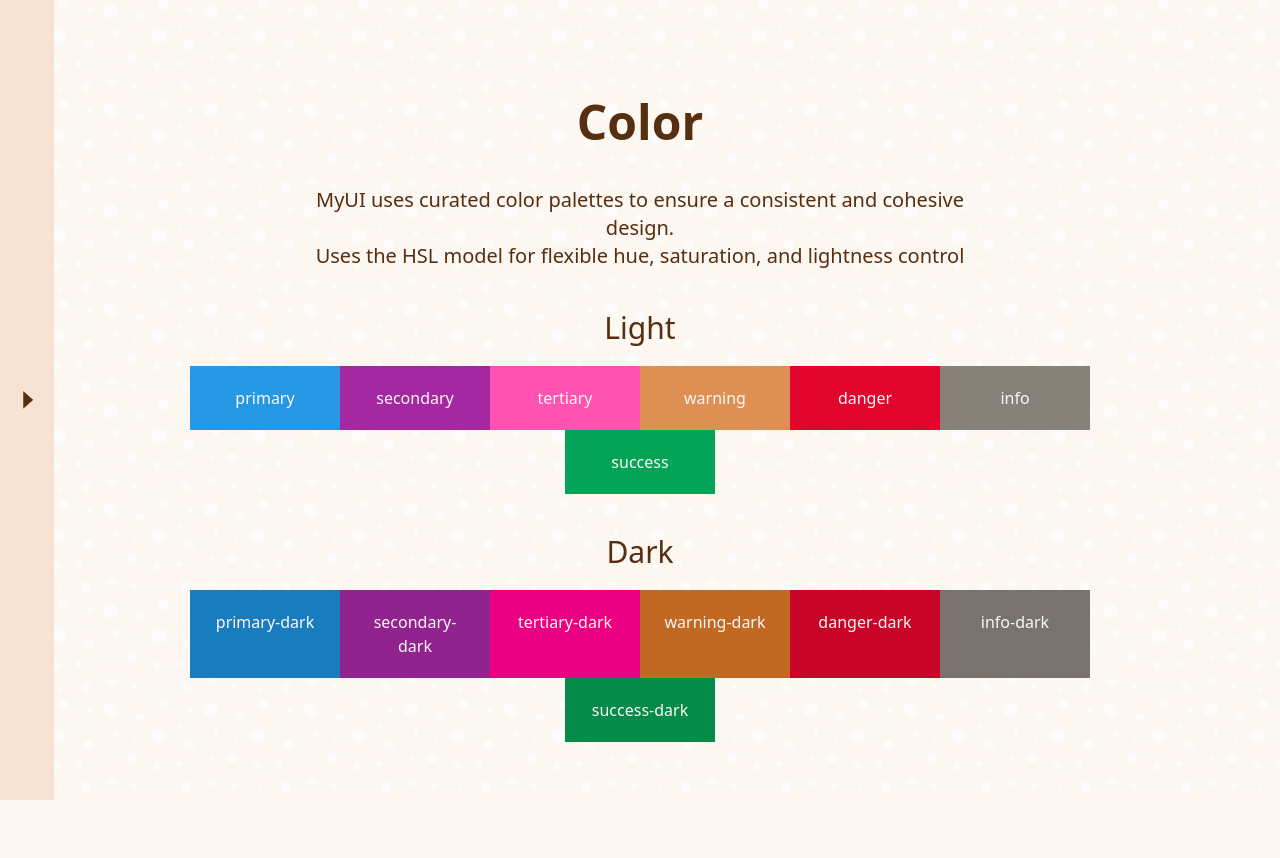
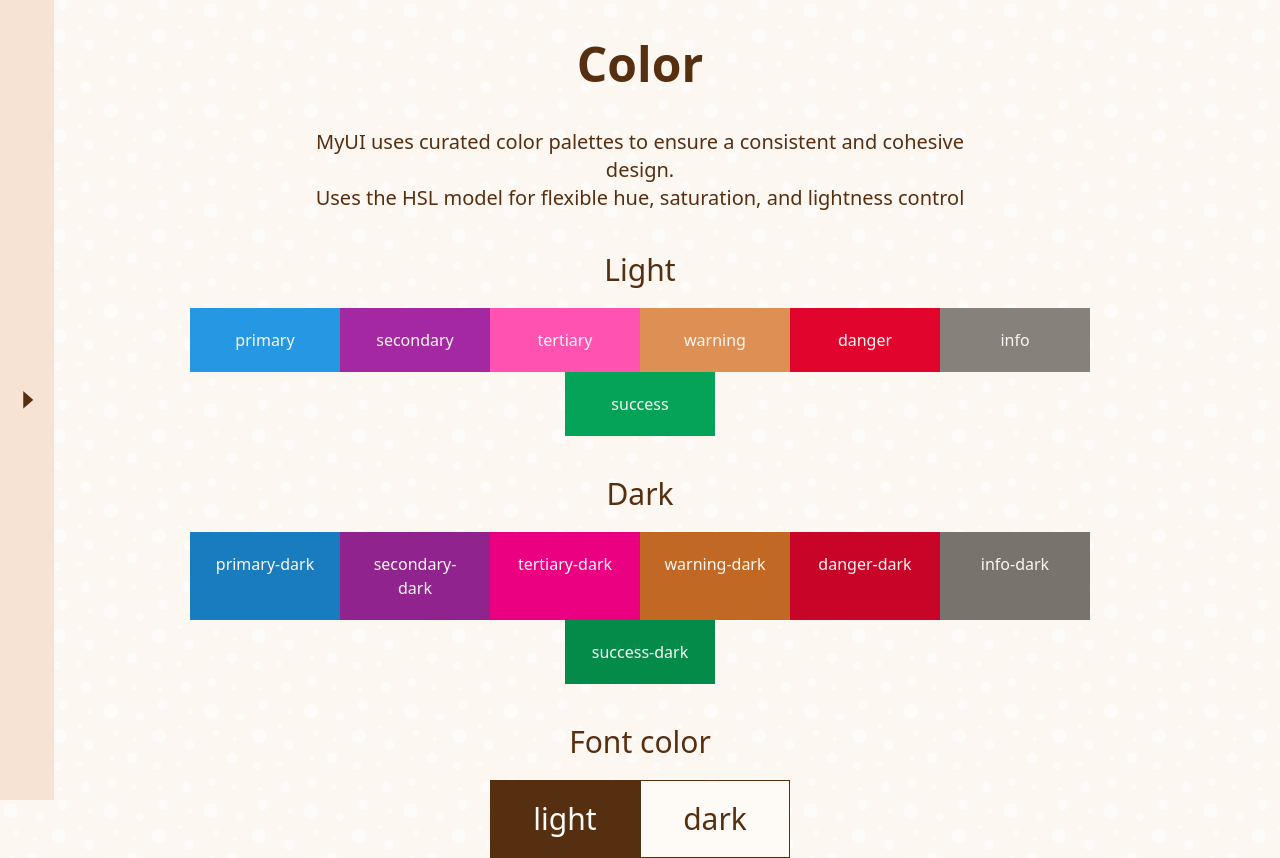
Before and after one commit to jakubhajduk53/my-ui, a Vue app: page /color in a window 1280 px wide. Before the commit the page ends 800 px from the top, so only its background shows below. Built offline with nearby package versions, Linux system fonts and the light colour scheme.

Commit message:
feat: add fontcolor to colors

```diff
--- a/src/views/ColorView.vue
+++ b/src/views/ColorView.vue
@@ -17,6 +17,10 @@
     "danger-dark": "bg-danger-dark",
     "info-dark": "bg-info-dark",
     "success-dark": "bg-success-dark",
+  },
+  font: {
+    light: "bg-[hsl(26,68%,20%)] text-font-color",
+    dark: "bg-font-color text-[hsl(26,68%,20%)]",
   },
 };
 </script>
@@ -60,6 +64,21 @@
           </div>
         </div>
       </div>
+      <div class="flex flex-col items-center gap-3 md:gap-5">
+        <p class="text-xl md:text-3xl">Font color</p>
+        <div
+          class="flex flex-wrap justify-center text-center text-[hsl(26,68%,97%)]"
+        >
+          <div
+            v-for="(className, name) in colors.font"
+            :key="name"
+            class="p-5 w-[150px] text-xl md:text-3xl border border-[hsl(26,68%,20%)]"
+            :class="className"
+          >
+            {{ name }}
+          </div>
+        </div>
+      </div>
     </div>
   </div>
 </template>
```
